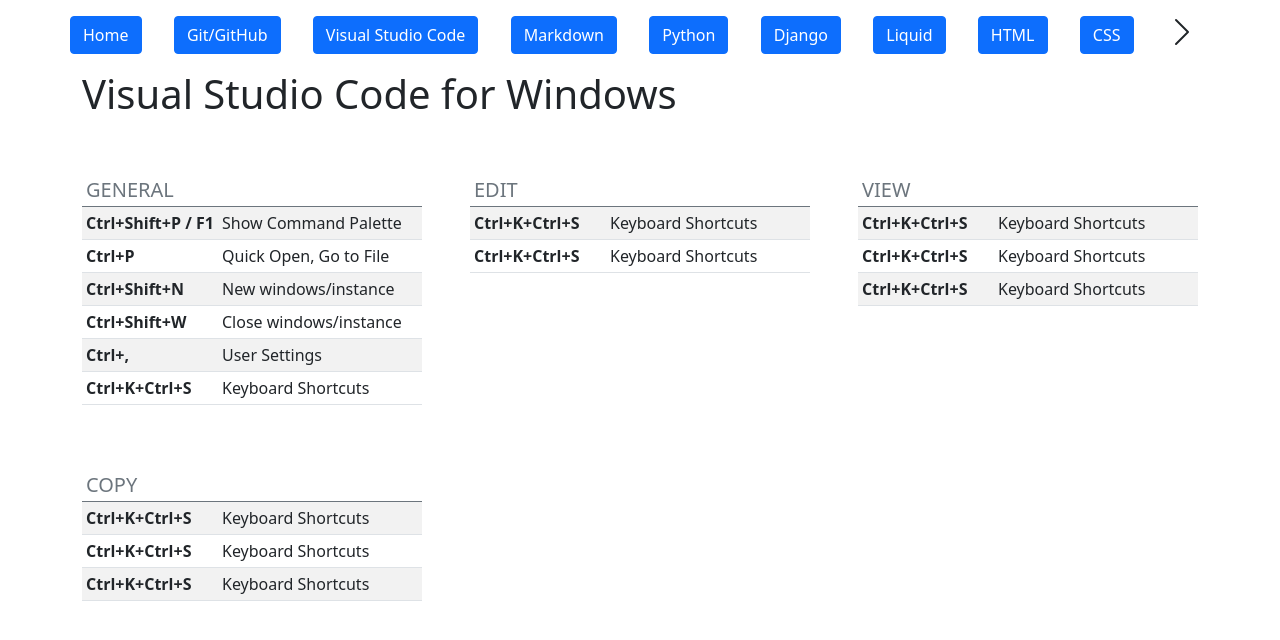
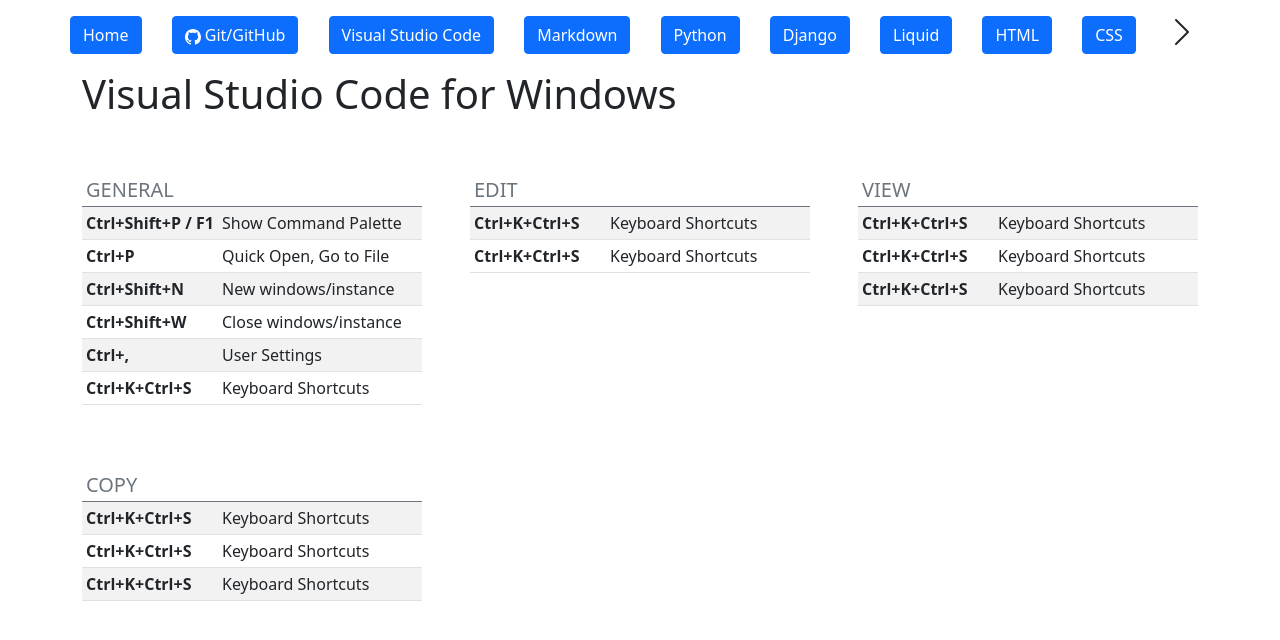
Before and after one commit to ConradoAlmeida/cheatsheets, a Jekyll site: the page built from vscode-cheat.html, in a window 1280 px wide. Shown: the top 640 px of the page. Built offline with Jekyll 4.4.1, drawn with Linux system fonts in a browser that asks for light colours.

Commit message:
Update default.html

```diff
--- a/_layouts/default.html
+++ b/_layouts/default.html
@@ -28,7 +28,10 @@
     <div class="row flex-nowrap justify-content-between align-items-center">
       <nav class="nav d-flex justify-content-between">
     <a class="btn btn-primary" href="index.html">Home</a>
-        <a class="btn btn-primary" href="git-cheat.html" role="button">Git/GitHub</a>
+       <a class="btn btn-primary" href="git-cheat.html" role="button"> <svg xmlns="http://www.w3.org/2000/svg" width="16" height="16" fill="currentColor" class="bi bi-github" viewBox="0 0 16 16">
+  <path d="M8 0C3.58 0 0 3.58 0 8c0 3.54 2.29 6.53 5.47 7.59.4.07.55-.17.55-.38 0-.19-.01-.82-.01-1.49-2.01.37-2.53-.49-2.69-.94-.09-.23-.48-.94-.82-1.13-.28-.15-.68-.52-.01-.53.63-.01 1.08.58 1.23.82.72 1.21 1.87.87 2.33.66.07-.52.28-.87.51-1.07-1.78-.2-3.64-.89-3.64-3.95 0-.87.31-1.59.82-2.15-.08-.2-.36-1.02.08-2.12 0 0 .67-.21 2.2.82.64-.18 1.32-.27 2-.27.68 0 1.36.09 2 .27 1.53-1.04 2.2-.82 2.2-.82.44 1.1.16 1.92.08 2.12.51.56.82 1.27.82 2.15 0 3.07-1.87 3.75-3.65 3.95.29.25.54.73.54 1.48 0 1.07-.01 1.93-.01 2.2 0 .21.15.46.55.38A8.012 8.012 0 0 0 16 8c0-4.42-3.58-8-8-8z"/>
+</svg>
+        Git/GitHub</a>
          <a class="btn btn-primary" href="vscode-cheat.html" role="button">Visual Studio Code</a>
         <a class="btn btn-primary" href="#" role="button">Markdown</a>
          <a class="btn btn-primary" href="#" role="button">Python</a>
```
